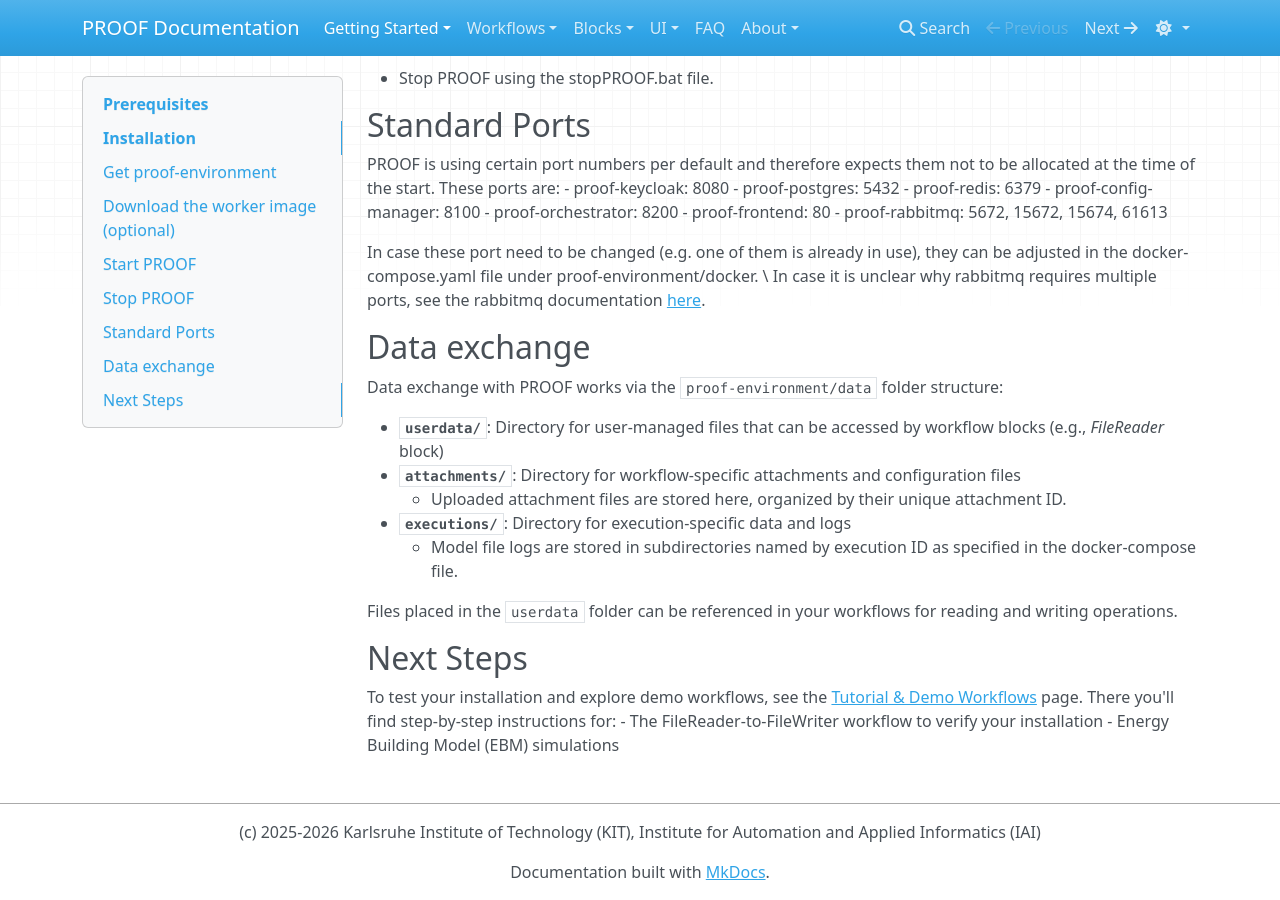
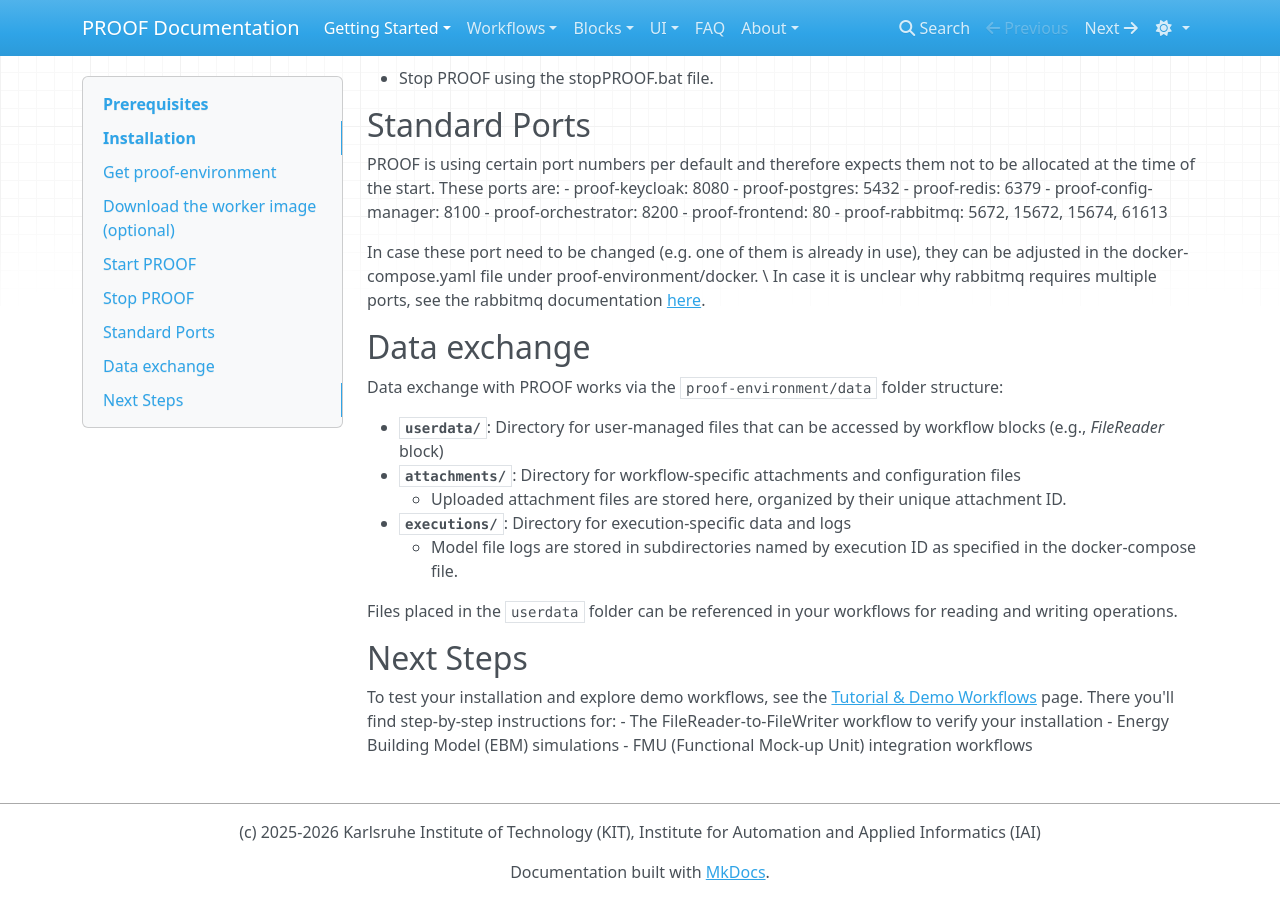
Before and after one commit to KIT-IAI-PROOF/kit-iai-proof.github.io, an MkDocs documentation site: the page built from docs/GettingStarted/installation.md, in a window 1280 px wide and 900 px high, scrolled down 1610 px. Built offline with MkDocs 1.6.1, drawn with Linux system fonts in a browser that asks for light colours; nearby versions of some CDN libraries.

Commit message:
feat: add FMU demo workflow in installation test

```diff
--- a/docs/GettingStarted/installation.md
+++ b/docs/GettingStarted/installation.md
@@ -93,3 +93,4 @@
 To test your installation and explore demo workflows, see the [Tutorial & Demo Workflows](tutorial.md) page. There you'll find step-by-step instructions for:
 - The FileReader-to-FileWriter workflow to verify your installation
 - Energy Building Model (EBM) simulations
+- FMU (Functional Mock-up Unit) integration workflows
```
